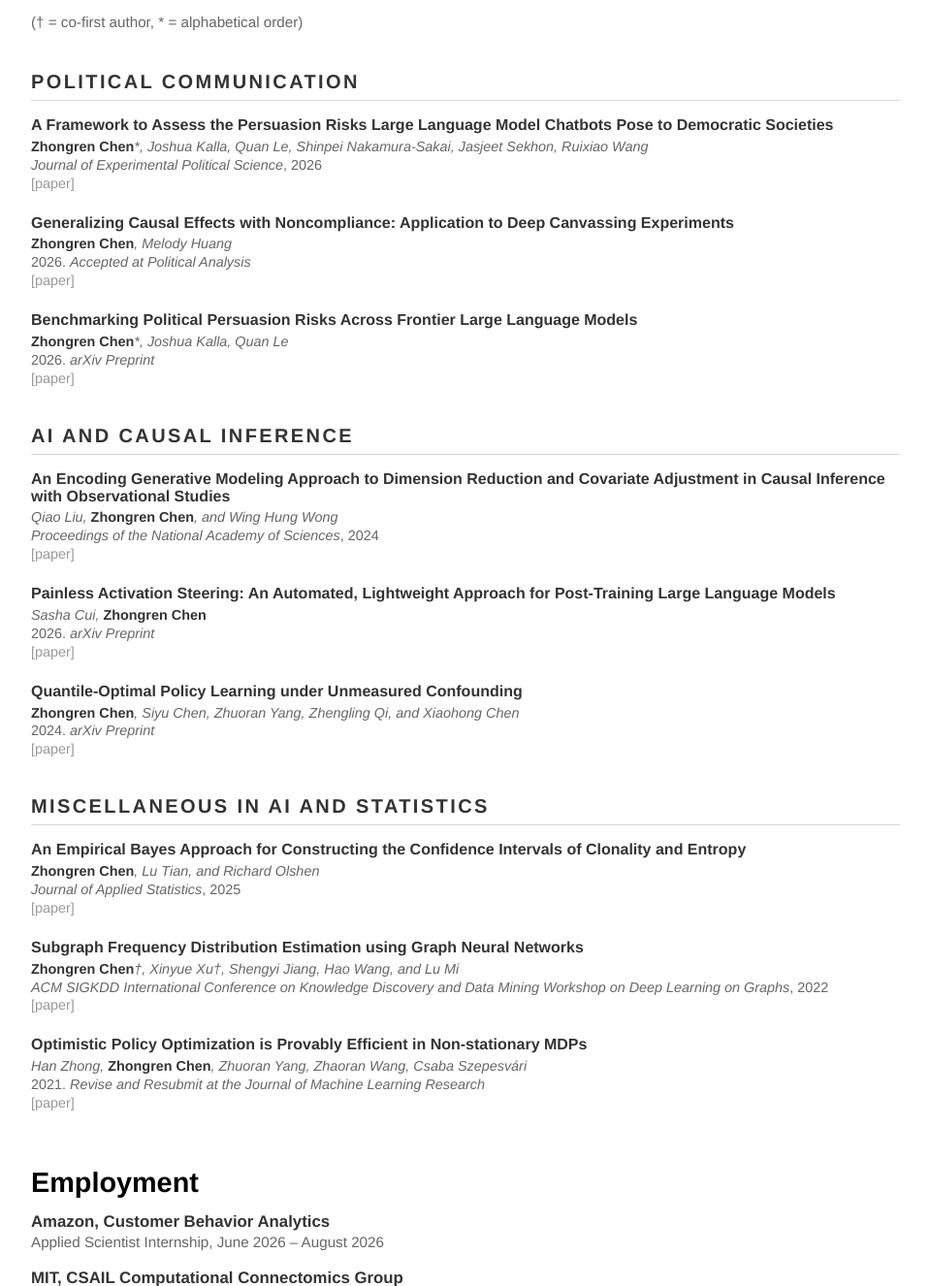
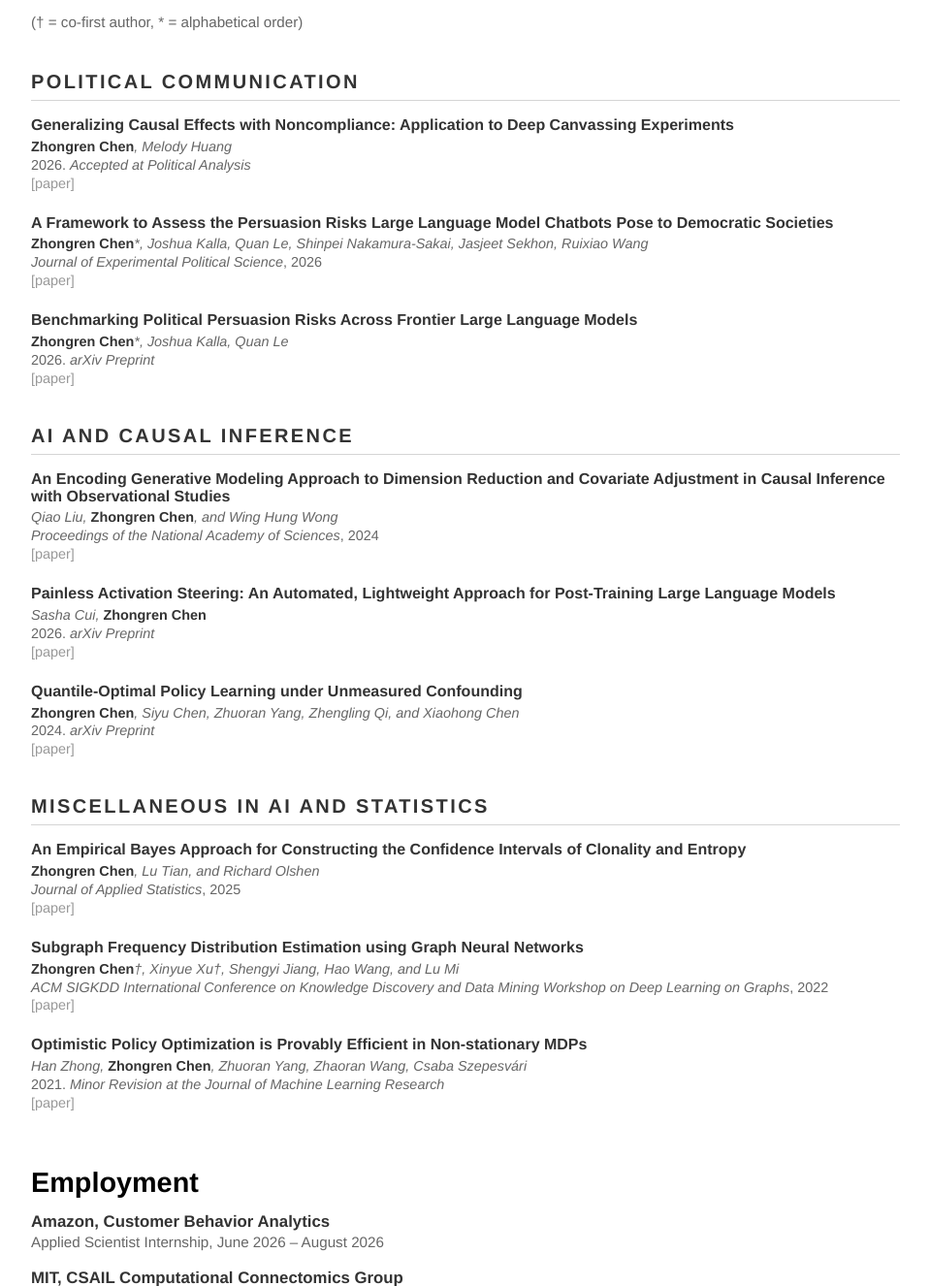
Before and after one commit to Zhongren-Chen/Zhongren-Chen.github.io, a plain HTML site: page index.html in a window 1280 px wide. Shown: the part 622-1948 px from the top of the page at 97% size, without its empty margins (160-1119 px from the left). Drawn offline with Linux system fonts and the light colour scheme.

Commit message:
Reorder Political Communication section and update JMLR paper status

```diff
--- a/index.html
+++ b/index.html
@@ -188,17 +188,17 @@
             <h3>Political Communication</h3>
 
             <div class="research-item">
+                <div class="research-title">Generalizing Causal Effects with Noncompliance: Application to Deep Canvassing Experiments</div>
+                <div class="coauthors"><span class="me">Zhongren Chen</span>, Melody Huang</div>
+                <div class="publication-info">2026. <em>Accepted at Political Analysis</em></div>
+                <div class="paper-links"><a href="https://arxiv.org/abs/2506.00149" target="_blank">[paper]</a></div>
+            </div>
+
+            <div class="research-item">
                 <div class="research-title">A Framework to Assess the Persuasion Risks Large Language Model Chatbots Pose to Democratic Societies</div>
                 <div class="coauthors"><span class="me">Zhongren Chen</span>*, Joshua Kalla, Quan Le, Shinpei Nakamura-Sakai, Jasjeet Sekhon, Ruixiao Wang</div>
                 <div class="publication-info"><em>Journal of Experimental Political Science</em>, 2026</div>
                 <div class="paper-links"><a href="https://www.cambridge.org/core/journals/journal-of-experimental-political-science/article/framework-to-assess-the-persuasion-risks-large-language-model-chatbots-pose-to-democratic-societies/AB0627A88FEBF023094B8A373F64ECA2" target="_blank">[paper]</a></div>
-            </div>
-
-            <div class="research-item">
-                <div class="research-title">Generalizing Causal Effects with Noncompliance: Application to Deep Canvassing Experiments</div>
-                <div class="coauthors"><span class="me">Zhongren Chen</span>, Melody Huang</div>
-                <div class="publication-info">2026. <em>Accepted at Political Analysis</em></div>
-                <div class="paper-links"><a href="https://arxiv.org/abs/2506.00149" target="_blank">[paper]</a></div>
             </div>
 
             <div class="research-item">
@@ -250,7 +250,7 @@
             <div class="research-item">
                 <div class="research-title">Optimistic Policy Optimization is Provably Efficient in Non-stationary MDPs</div>
                 <div class="coauthors">Han Zhong, <span class="me">Zhongren Chen</span>, Zhuoran Yang, Zhaoran Wang, Csaba Szepesv&aacute;ri</div>
-                <div class="publication-info">2021. <em>Revise and Resubmit at the Journal of Machine Learning Research</em></div>
+                <div class="publication-info">2021. <em>Minor Revision at the Journal of Machine Learning Research</em></div>
                 <div class="paper-links"><a href="https://arxiv.org/abs/2110.08984" target="_blank">[paper]</a></div>
             </div>
         </div>
```
